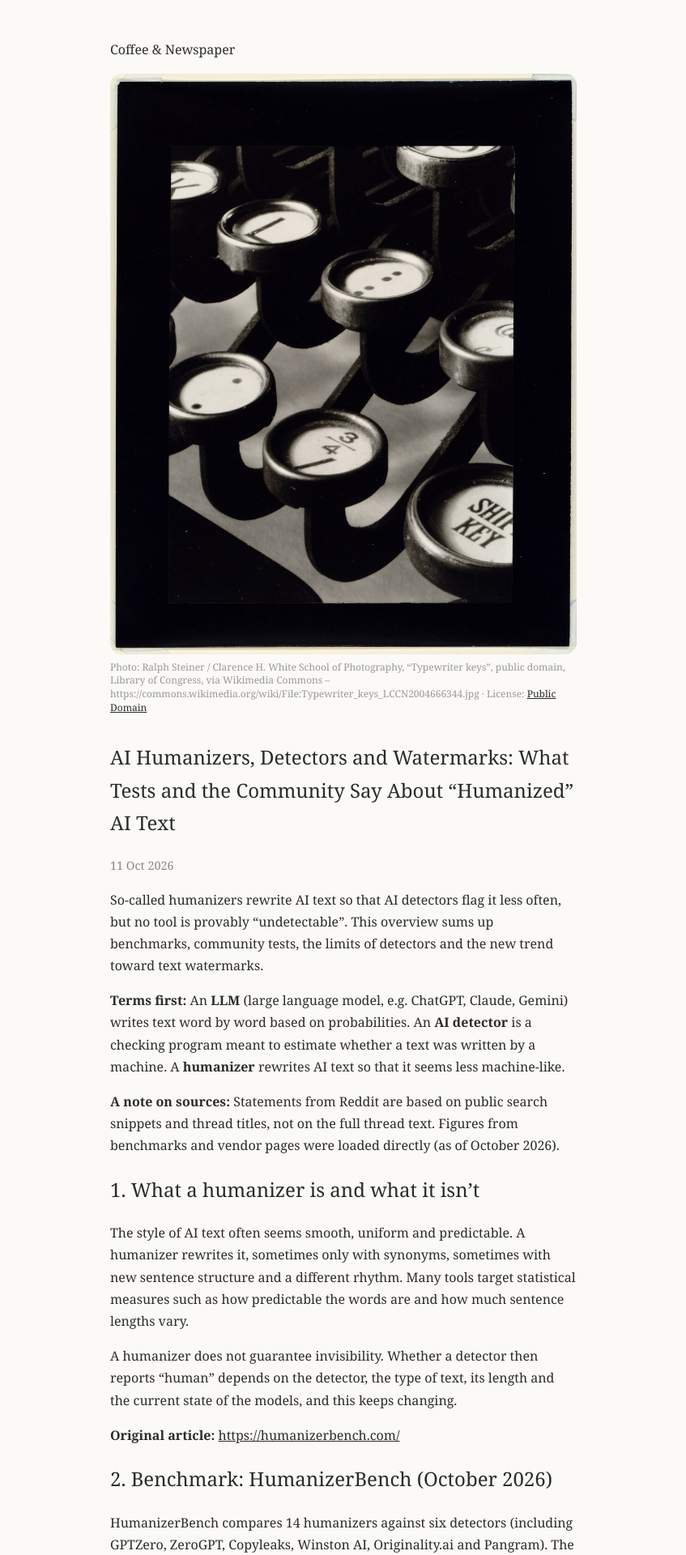
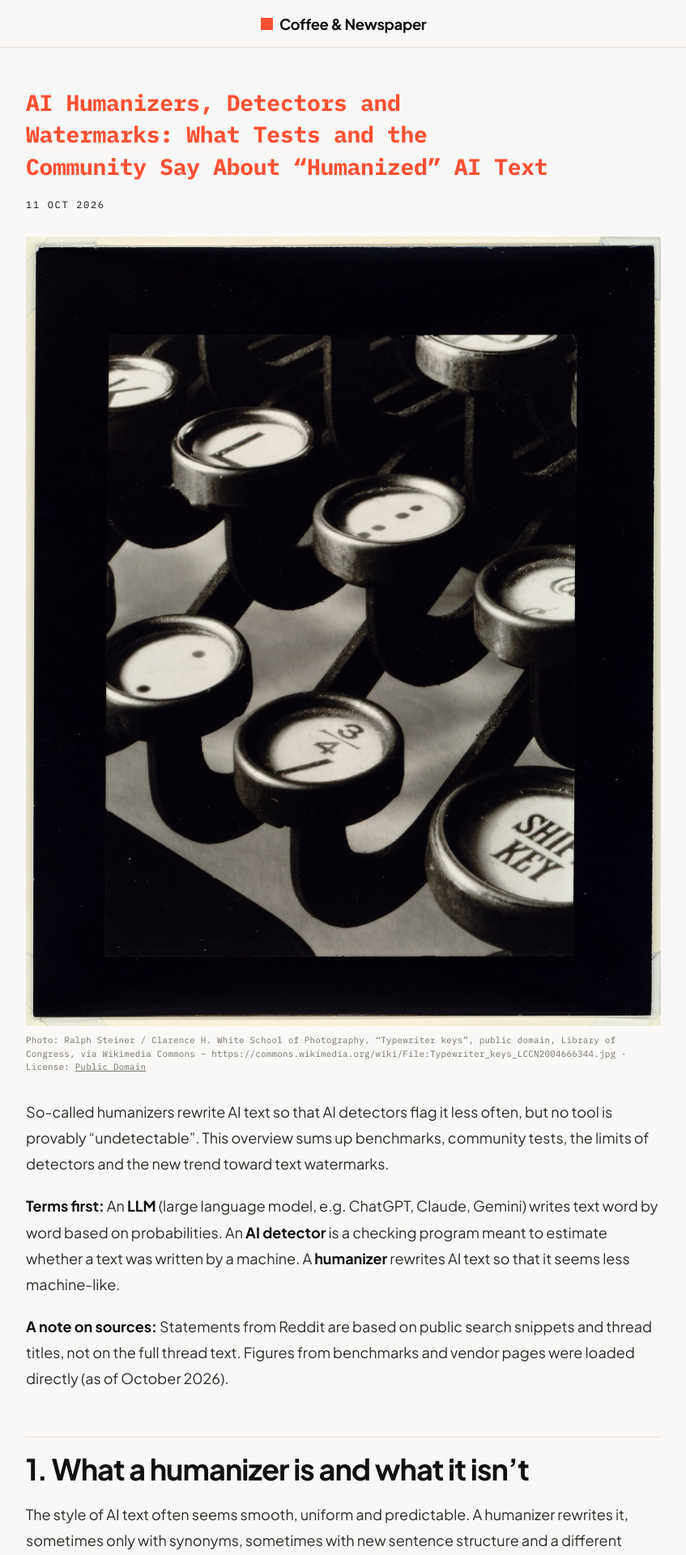
Before and after one commit to architect-high-level-core/coffee-and-newspaper, a Jekyll site: the page built from _posts/2026-10-11-ai-humanizers-detectors-watermarks.md, in a window 1280 px wide. Shown: the top 1920 px of the page at 81% size, without its empty margins (216-1063 px from the left). Built offline with Jekyll 4.4.1, drawn with Linux system fonts in a browser that asks for light colours.

Commit message:
Design preview: Forward Future-style typography

```diff
--- a/_layouts/default.html
+++ b/_layouts/default.html
@@ -1,19 +1,58 @@
 <!DOCTYPE html>
 <html lang="{{ site.lang | default: 'en' }}"><head><meta charset="utf-8"><meta name="viewport" content="width=device-width,initial-scale=1">
 <title>{% if page.title %}{{ page.title }} · {% endif %}{{ site.title }}</title>
+<link rel="preconnect" href="https://fonts.googleapis.com"><link rel="preconnect" href="https://fonts.gstatic.com" crossorigin>
+<link href="https://fonts.googleapis.com/css2?family=IBM+Plex+Mono:wght@400;700&family=Plus+Jakarta+Sans:ital,wght@0,400;0,700;1,400&display=swap" rel="stylesheet">
 <style>
-body{font-family:Georgia,"Iowan Old Style","Times New Roman",serif;max-width:36rem;margin:3rem auto;padding:0 1.2rem;line-height:1.7;color:#2b2b2b;background:#fbfaf7}
-a{color:#2b2b2b}header a{text-decoration:none}h1,h2{font-weight:normal}
-.meta{color:#888;font-size:.9rem}figure.header{margin:1rem 0 2rem}img.header{width:100%;height:auto;display:block;border-radius:14px}figure.header figcaption{font-size:.75rem;color:#999;margin-top:.5rem;line-height:1.4;word-break:break-word}
-ul.posts{list-style:none;padding:0}ul.posts li{margin:1.2rem 0}footer{margin-top:4rem;color:#aaa;font-size:.85rem}
-body.wide{max-width:76rem}
-.grid{columns:1;column-gap:1.6rem}@media(min-width:600px){.grid{columns:2}}@media(min-width:900px){.grid{columns:3}}@media(min-width:1200px){.grid{columns:4}}
-.tile{break-inside:avoid;display:block;margin:0 0 1.8rem;text-decoration:none}
-.tile img,.tile .ph{width:100%;height:auto;display:block;border-radius:14px;transition:opacity .3s}.tile:hover img{opacity:.85}
-.tile .ph{aspect-ratio:4/3;background:linear-gradient(135deg,#efebe3,#e4ded2)}
-.tile .cap{font-size:.85rem;color:#777;padding:.5rem .2rem 0}
+:root{--page:#faf8f7;--ink:#101010;--text:#2d2c29;--muted:#73716a;--line:#e7e2dd;--accent:#ff5033;--link:#70429a;--link-hover:#542873;
+--sans:"Plus Jakarta Sans",Arial,Helvetica,sans-serif;--mono:"IBM Plex Mono",Menlo,Consolas,monospace}
+*{box-sizing:border-box}
+html{background:var(--page)}
+body{margin:0;background:var(--page);color:var(--ink);font-family:var(--sans);font-weight:400;-webkit-font-smoothing:antialiased}
+.site-header{border-bottom:1px solid var(--line);background:var(--page)}
+.site-header .inner{max-width:76rem;margin:0 auto;padding:1.1rem 1.5rem;display:flex;align-items:center;justify-content:center}
+.brand{font-family:var(--sans);font-weight:700;font-size:1.15rem;letter-spacing:-.02em;color:var(--ink);text-decoration:none;display:inline-flex;align-items:center;gap:.5rem}
+.brand::before{content:"";width:.95rem;height:.95rem;background:var(--accent);display:inline-block}
+main{max-width:52rem;margin:0 auto;padding:2.5rem 1.5rem 0}
+body.wide main{max-width:76rem}
+.site-footer{max-width:76rem;margin:5rem auto 0;padding:1.5rem;border-top:1px solid var(--line);font-family:var(--mono);font-size:.7rem;text-transform:uppercase;letter-spacing:.2em;color:var(--muted);text-align:center}
+/* post header */
+.post-title{font-family:var(--mono);font-weight:700;color:var(--accent);font-size:clamp(1.35rem,3vw,1.75rem);line-height:1.4;letter-spacing:-.01em;margin:.5rem 0 0;max-width:48rem;text-wrap:balance}
+.byline{margin:1.25rem 0 0;font-family:var(--mono);font-size:.75rem;text-transform:uppercase;letter-spacing:.14em;color:var(--ink)}
+figure.header{margin:2rem 0 0}
+img.header{width:100%;height:auto;display:block;border-radius:2px}
+figure.header figcaption{font-family:var(--mono);font-size:.68rem;letter-spacing:.02em;color:var(--muted);margin-top:.6rem;line-height:1.5;word-break:break-word}
+figure.header figcaption a{color:var(--muted)}
+/* article body (Forward Future "originals" body) */
+.post-body{font-family:var(--sans);font-size:1.125rem;line-height:1.78;font-weight:400;color:var(--text);margin-top:2rem}
+.post-body p,.post-body ul,.post-body ol{margin:1.25rem 0 0}
+.post-body ul,.post-body ol{padding-left:1.5rem}
+.post-body li+li{margin-top:.5rem}
+.post-body h1,.post-body h2,.post-body h3,.post-body h4,.post-body h5{font-family:var(--sans);font-weight:700;color:var(--ink)}
+.post-body h2{border-top:1px solid var(--line);letter-spacing:-.025em;margin:3.5rem 0 0;padding-top:1.25rem;font-size:clamp(1.75rem,4vw,2.25rem);line-height:1.08}
+.post-body h3{letter-spacing:-.015em;margin:2.5rem 0 0;font-size:clamp(1.35rem,3vw,1.65rem);line-height:1.18}
+.post-body h4,.post-body h5{margin:1.5rem 0 0;font-size:1.125rem;line-height:1.25}
+.post-body strong,.post-body b{font-weight:700;color:var(--ink)}
+.post-body em,.post-body i{font-family:Georgia,"Times New Roman",Times,serif;font-style:italic;color:var(--ink)}
+.post-body a{color:var(--link);text-decoration:underline;text-decoration-color:currentColor;text-decoration-thickness:.08em;text-underline-offset:.18em;word-break:break-word}
+.post-body a:hover{color:var(--link-hover)}
+.post-body blockquote{border-left:3px solid var(--accent);margin:1.5rem 0 0;padding-left:1rem;color:var(--muted)}
+.post-body hr{border:0;border-top:1px solid var(--line);margin:2rem 0}
+.post-body img{max-width:100%;height:auto;border-radius:0}
+.post-body code{font-family:var(--mono);font-size:.9em}
+.back{margin-top:3rem;font-family:var(--mono);font-size:.75rem;text-transform:uppercase;letter-spacing:.14em}
+.back a{color:var(--ink);text-decoration:none;border-bottom:1px solid var(--accent)}
+.back a:hover{color:var(--accent)}
+/* homepage grid */
+.grid{columns:1;column-gap:1.75rem}@media(min-width:600px){.grid{columns:2}}@media(min-width:900px){.grid{columns:3}}@media(min-width:1200px){.grid{columns:4}}
+.tile{break-inside:avoid;display:block;margin:0 0 2.25rem;text-decoration:none}
+.tile img,.tile .ph{width:100%;height:auto;display:block;border-radius:2px;transition:opacity .3s}.tile:hover img{opacity:.88}
+.tile .ph{aspect-ratio:4/3;background:linear-gradient(135deg,#f1eeeb,#e7e2dd)}
+.tile .t{display:block;font-family:var(--mono);font-weight:700;color:var(--accent);font-size:.9rem;line-height:1.4;margin-top:.75rem}
+.tile:hover .t{text-decoration:underline;text-underline-offset:.18em}
+.tile .d{display:block;font-family:var(--mono);font-size:.68rem;text-transform:uppercase;letter-spacing:.14em;color:var(--muted);margin-top:.4rem}
 </style></head><body{% if page.wide %} class="wide"{% endif %}>
-<header><a href="{{ '/' | relative_url }}">{{ site.title }}</a></header>
+<header class="site-header"><div class="inner"><a class="brand" href="{{ '/' | relative_url }}">{{ site.title }}</a></div></header>
 <main>{{ content }}</main>
-<footer>{{ site.description }}</footer>
+<footer class="site-footer">{{ site.description }}</footer>
 </body></html>
--- a/_layouts/post.html
+++ b/_layouts/post.html
@@ -2,9 +2,11 @@
 layout: default
 ---
 <article>
+<h1 class="post-title">{{ page.title }}</h1>
+<p class="byline">{{ page.date | date: "%-d %b %Y" }}</p>
 {% if page.image %}<figure class="header"><img class="header" src="{{ page.image | relative_url }}" alt="{{ page.image_alt | default: page.title }}">{% if page.image_credit %}<figcaption>{{ page.image_credit }}{% if page.image_license %} · License: {% if page.image_license_url %}<a href="{{ page.image_license_url }}" rel="license">{{ page.image_license }}</a>{% else %}{{ page.image_license }}{% endif %}{% endif %}</figcaption>{% endif %}</figure>{% endif %}
-<h1>{{ page.title }}</h1>
-<p class="meta">{{ page.date | date: "%-d %b %Y" }}</p>
+<div class="post-body">
 {{ content }}
-<p><a href="{{ '/' | relative_url }}">← Back to all posts</a></p>
+</div>
+<p class="back"><a href="{{ '/' | relative_url }}">← Back to all posts</a></p>
 </article>
--- a/index.html
+++ b/index.html
@@ -3,5 +3,5 @@ layout: default
 wide: true
 ---
 <div class="grid">
-{% for post in site.posts %}<a class="tile" href="{{ post.url | relative_url }}">{% if post.image %}<img src="{{ post.image | relative_url }}" alt="{{ post.image_alt | default: post.title }}" loading="lazy">{% else %}<div class="ph"></div>{% endif %}<div class="cap">{{ post.title }} · {{ post.date | date: "%-d %b %Y" }}</div></a>
+{% for post in site.posts %}<a class="tile" href="{{ post.url | relative_url }}">{% if post.image %}<img src="{{ post.image | relative_url }}" alt="{{ post.image_alt | default: post.title }}" loading="lazy">{% else %}<div class="ph"></div>{% endif %}<span class="t">{{ post.title }}</span><span class="d">{{ post.date | date: "%-d %b %Y" }}</span></a>
 {% endfor %}</div>
```
Also changed, not shown: 1 other file.
